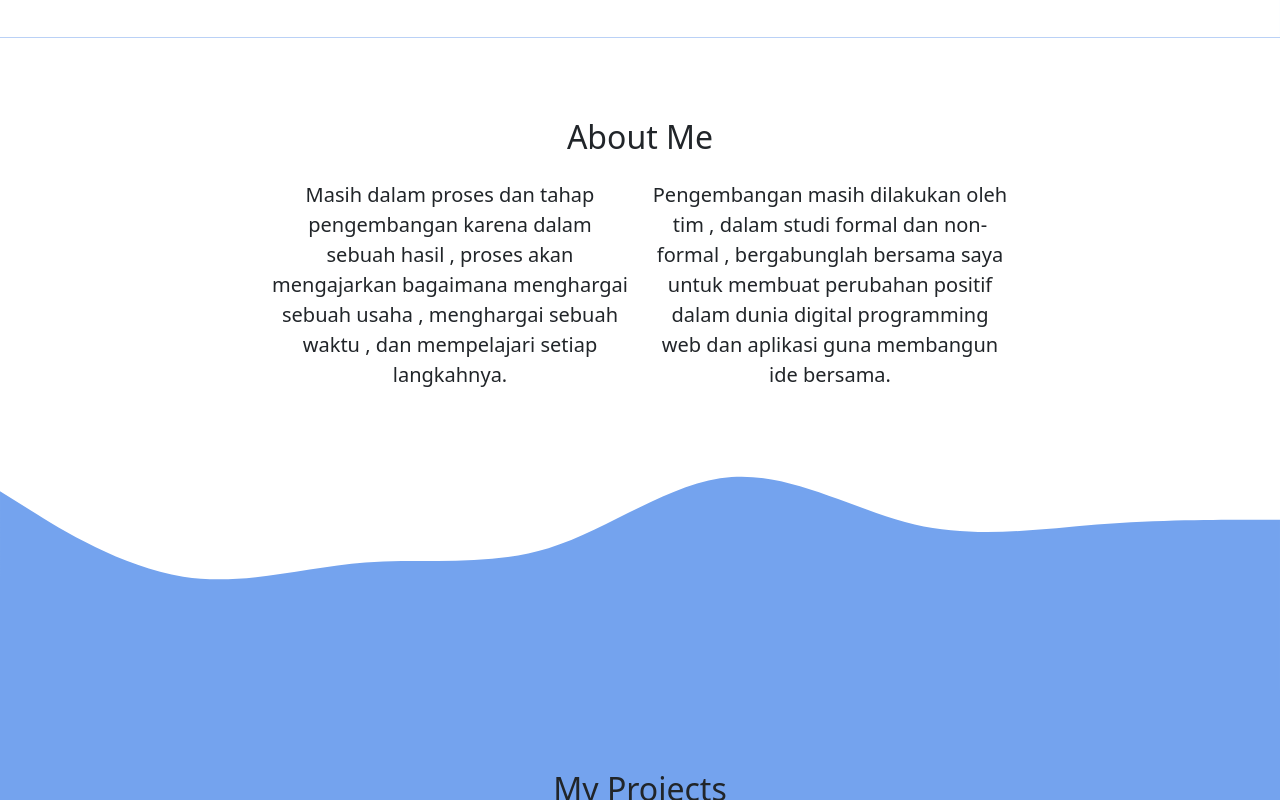
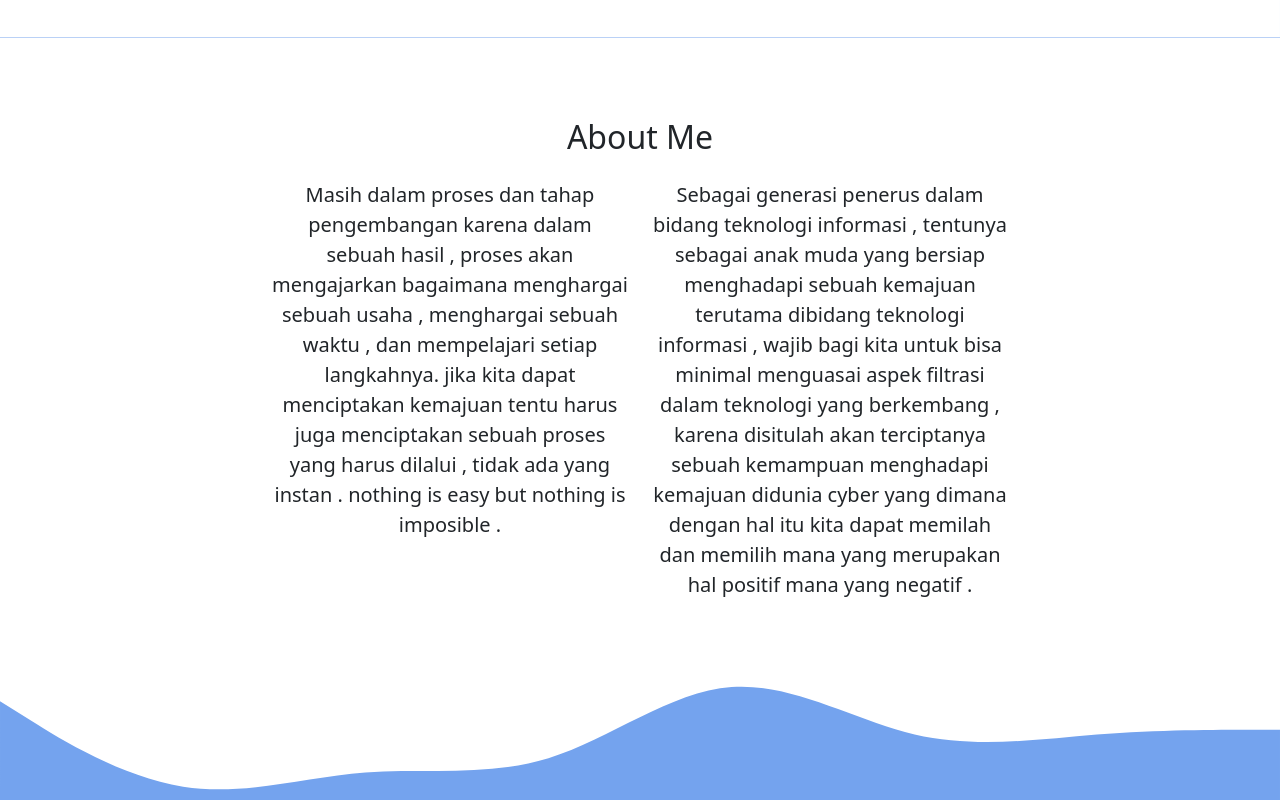
Before and after one commit to mas-wiran/mas-wiran.github.io, a plain HTML site: page index.html in a window 1280 px wide. Shown: the part 680-1480 px from the top of the page. Drawn offline with nearby package versions, Linux system fonts and the light colour scheme.

Commit message:
update
tugas uas

```diff
--- a/index.html
+++ b/index.html
@@ -69,10 +69,15 @@
         </div>
         <div class="row row justify-content-center fs-5 text-center">
           <div class="col-md-4">
-            <p>Masih dalam proses dan tahap pengembangan karena dalam sebuah hasil , proses akan mengajarkan bagaimana menghargai sebuah usaha , menghargai sebuah waktu , dan mempelajari setiap langkahnya.</p>
+            <p>Masih dalam proses dan tahap pengembangan karena dalam sebuah hasil , proses akan mengajarkan bagaimana menghargai sebuah usaha , menghargai sebuah waktu , dan mempelajari setiap langkahnya.  jika kita dapat menciptakan
+              kemajuan tentu harus juga menciptakan sebuah proses yang harus dilalui , tidak ada yang instan . nothing is easy but nothing is imposible .</p>
           </div>
           <div class="col-md-4">
-            <p>Pengembangan masih dilakukan oleh tim , dalam studi formal dan non-formal , bergabunglah bersama saya untuk membuat perubahan positif dalam dunia digital programming web dan aplikasi guna membangun ide bersama.</p>
+            <p>
+              Sebagai generasi penerus dalam bidang teknologi informasi , tentunya sebagai anak muda yang bersiap menghadapi sebuah kemajuan terutama dibidang teknologi informasi , wajib bagi kita untuk bisa minimal menguasai aspek filtrasi
+              dalam teknologi yang berkembang , karena disitulah akan terciptanya sebuah kemampuan menghadapi kemajuan didunia cyber yang dimana dengan hal itu kita dapat memilah dan memilih mana yang merupakan hal positif mana yang negatif
+              .
+            </p>
           </div>
         </div>
       </div>
```
